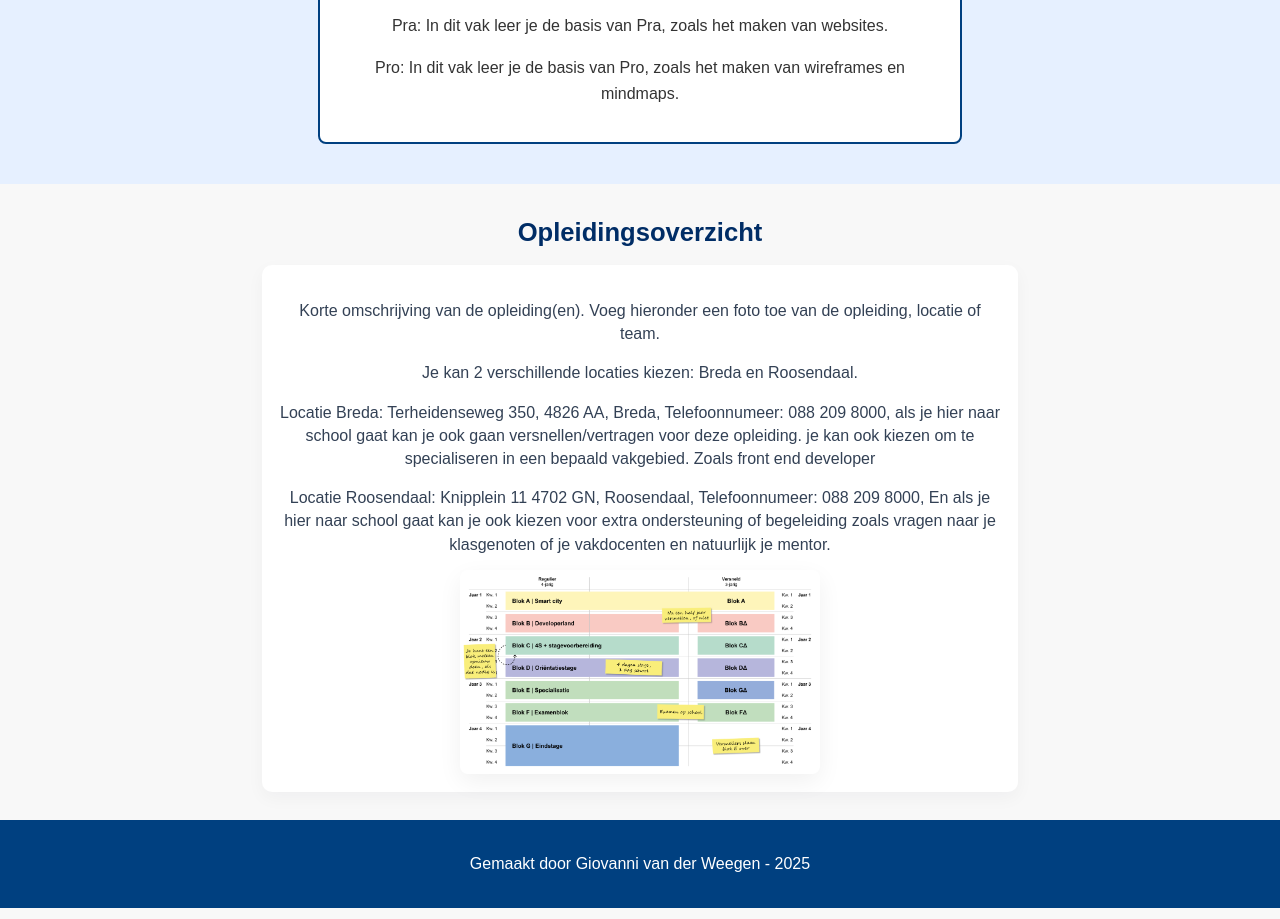
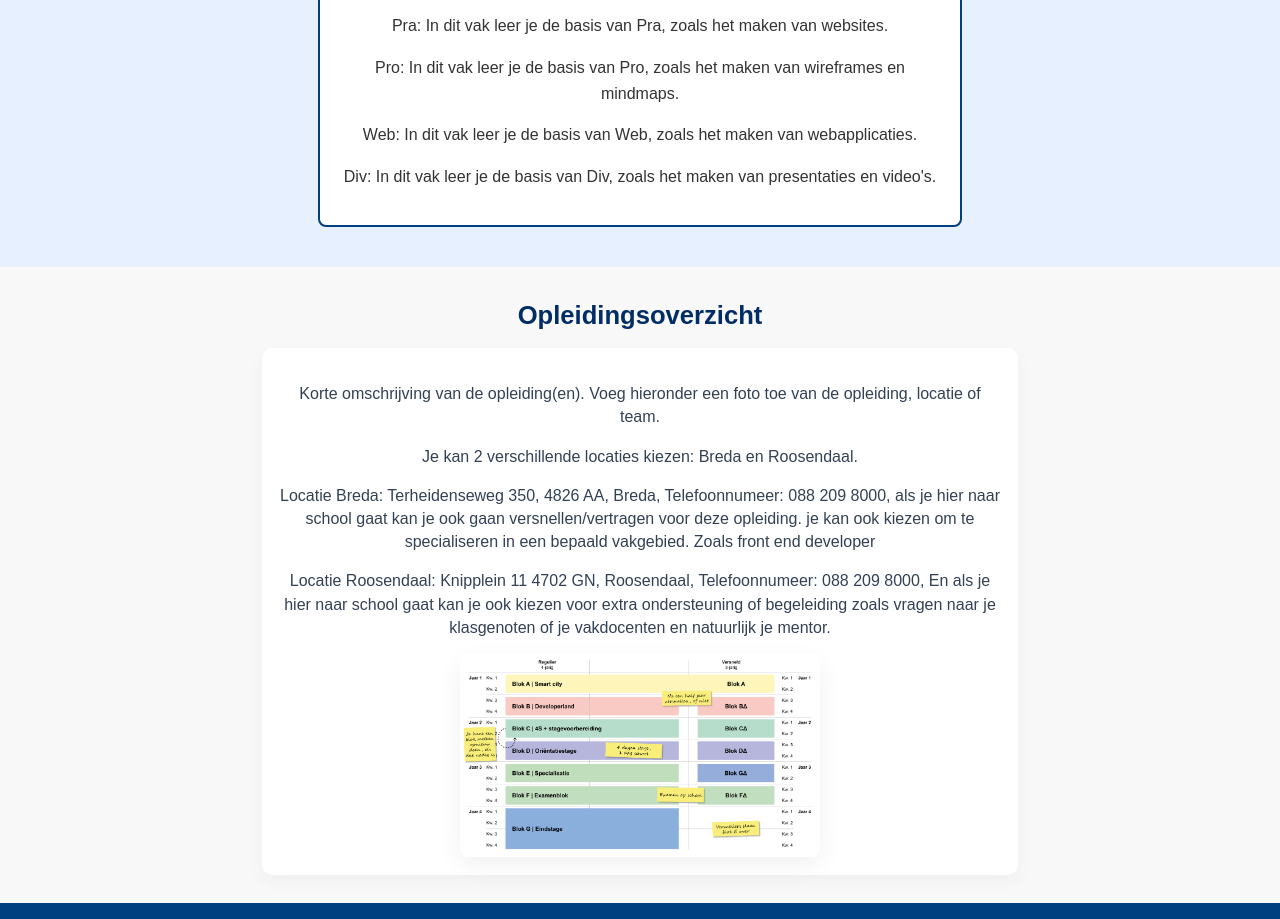
Before and after one commit to Giovanni127714/Open-dag-Curio, a plain HTML site: page index.html in a window 1280 px wide. Shown: the part 1620-2539 px from the top of the page. Drawn offline with Linux system fonts and the light colour scheme.

Commit message:
vakken toevoegen

```diff
--- a/index.html
+++ b/index.html
@@ -57,6 +57,8 @@
             <p>Native: In dit vak leer je de basis van Native, zoals het maken van Console applicaties.</p>
             <p>Pra: In dit vak leer je de basis van Pra, zoals het maken van websites.</p>
             <p>Pro: In dit vak leer je de basis van Pro, zoals het maken van wireframes en mindmaps.</p>
+            <p>Web: In dit vak leer je de basis van Web, zoals het maken van webapplicaties.</p>
+            <p>Div: In dit vak leer je de basis van Div, zoals het maken van presentaties en video's.</p>
 
         </div>
     </section>
```
